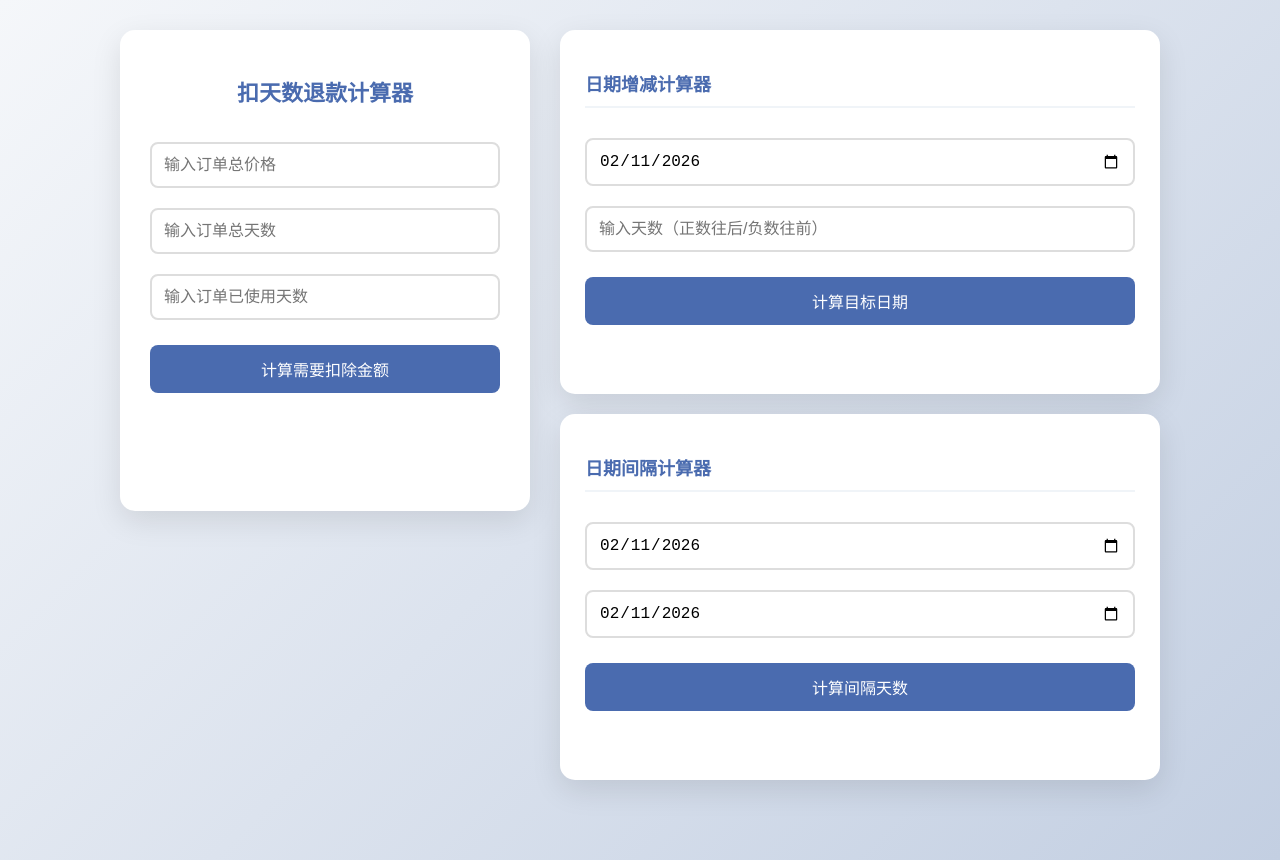
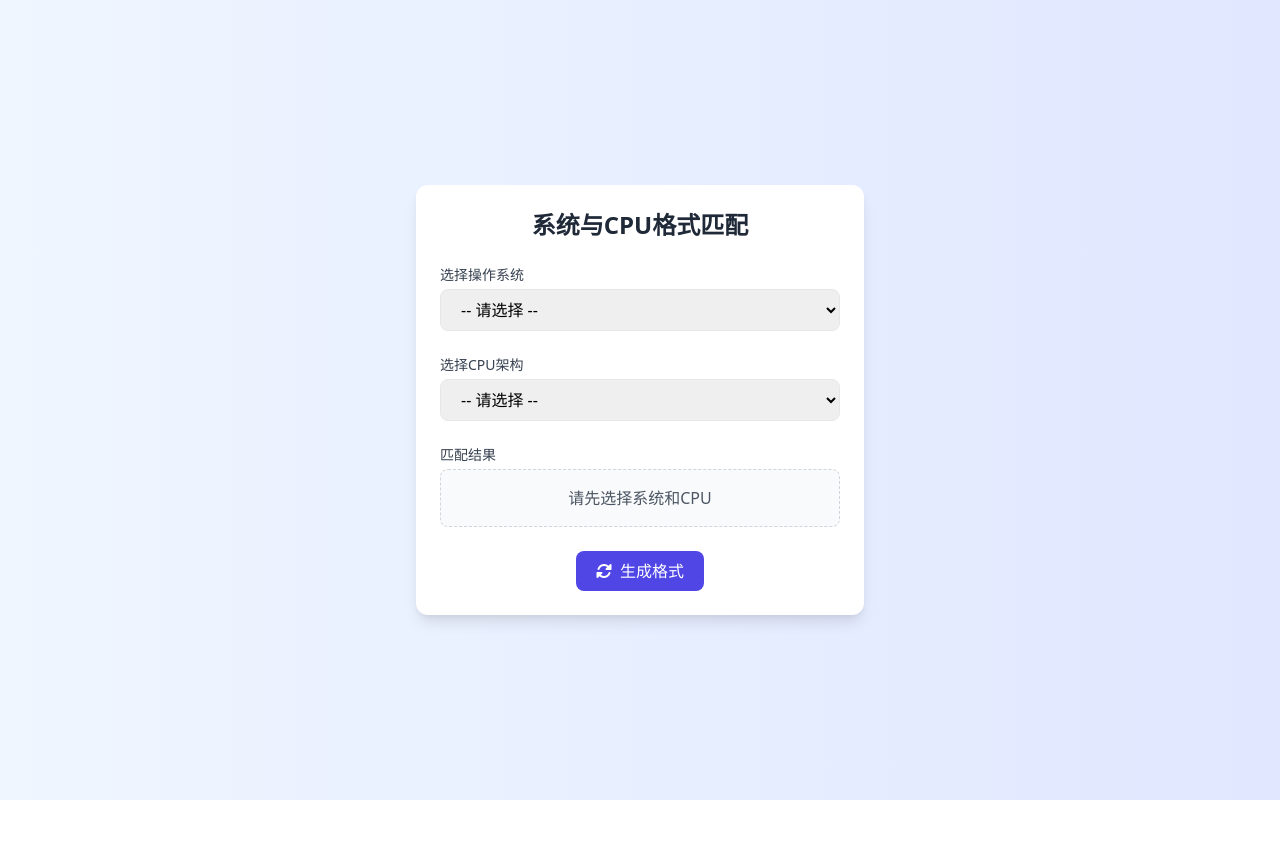
Before and after one commit to 1752647669/ljdnb, a plain HTML site: page index.html in a window 1280 px wide. After the commit the page ends 800 px from the top, so only its background shows below. Drawn offline with nearby package versions, Linux system fonts and the light colour scheme.

Commit message:
index.html

```diff
--- a/index.html
+++ b/index.html
@@ -1,225 +1,114 @@
 <!DOCTYPE html>
 <html lang="zh-CN">
+
 <head>
   <meta charset="UTF-8">
   <meta name="viewport" content="width=device-width, initial-scale=1.0">
-    <title>退款&日期综合计算器</title>
-    <style>
-        body {
-            font-family: 'Arial', sans-serif;
-            display: flex;
-            justify-content: center;
-            align-items: flex-start;
-            min-height: 100vh;
-            background: linear-gradient(135deg, #f5f7fa 0%, #c3cfe2 100%);
-            margin: 0;
-            padding: 30px 0;
-            gap: 30px; /* 左右两栏间距 */
-        }
-        .calculator {
-            background: white;
-            padding: 30px;
-            border-radius: 15px;
-            box-shadow: 0 10px 30px rgba(0, 0, 0, 0.1);
-            width: 350px;
-            text-align: center;
-        }
-        .date-calculators {
-            display: flex;
-            flex-direction: column;
-            gap: 20px; /* 两个日期计算器上下间距 */
-        }
-        .date-calc-item {
-            background: white;
-            padding: 25px;
-            border-radius: 15px;
-            box-shadow: 0 10px 30px rgba(0, 0, 0, 0.1);
-        }
-        h1 {
-            color: #4a6baf;
-            margin-bottom: 25px;
-            font-size: 22px;
-        }
-        h2 {
-            color: #4a6baf;
-            margin-bottom: 20px;
-            font-size: 18px;
-            border-bottom: 2px solid #f0f4f8;
-            padding-bottom: 10px;
-        }
-        input {
-            width: 100%;
-            padding: 12px;
-            margin: 10px 0;
-            border: 2px solid #ddd;
-            border-radius: 8px;
-            font-size: 16px;
-            box-sizing: border-box;
-            transition: border 0.3s;
-        }
-        input:focus {
-            border-color: #4a6baf;
-            outline: none;
-        }
-        button {
-            background: #4a6baf;
-            color: white;
-            border: none;
-            padding: 12px 20px;
-            margin-top: 15px;
-            border-radius: 8px;
-            cursor: pointer;
-            font-size: 16px;
-            width: 100%;
-            transition: background 0.3s;
-        }
-        button:hover {
-            background: #3a5a9f;
-        }
-        .result {
-            margin-top: 20px;
-            font-size: 18px;
-            font-weight: bold;
-            color: #4a6baf;
-            min-height: 24px;
-        }
-        .error {
-            color: #e74c3c !important;
-        }
-        /* 适配手机端 */
-        @media (max-width: 768px) {
-            body {
-                flex-direction: column;
-                align-items: center;
-                padding: 20px;
-            }
-            .calculator, .date-calc-item {
-                width: 100%;
-                max-width: 350px;
-            }
-        }
-    </style>
+  <title>系统与CPU格式匹配工具</title>
+  <link href="https://cdn.jsdelivr.net/npm/tailwindcss@2.2.19/dist/tailwind.min.css" rel="stylesheet">
+  <link rel="stylesheet" href="https://cdnjs.cloudflare.com/ajax/libs/font-awesome/6.0.0/css/all.min.css">
 </head>
-<body>
-    <!-- 左侧：原退款计算器 -->
-    <div class="calculator">
-        <h1>扣天数退款计算器</h1>
-        <input type="number" id="totalPrice" placeholder="输入订单总价格" step="0.01">
-        <input type="number" id="totalDays" placeholder="输入订单总天数" min="1">
-        <input type="number" id="usedDays" placeholder="输入订单已使用天数" min="0">
-        <button onclick="calculateRefund()">计算需要扣除金额</button>
-        <div id="deductionResult" class="result"></div>
-        <div id="refundResult" class="result"></div>
+
+<body class="bg-gradient-to-r from-blue-50 to-indigo-100 min-h-screen flex items-center justify-center p-4">
+  <div class="w-full max-w-md bg-white rounded-xl shadow-lg p-6 space-y-6">
+    <h1 class="text-2xl font-bold text-center text-gray-800">系统与CPU格式匹配</h1>
+
+    <!-- 系统下拉菜单 -->
+    <div>
+      <label class="block text-sm font-medium text-gray-700 mb-1">选择操作系统</label>
+      <select id="systemSelect"
+        class="w-full px-4 py-2 border rounded-lg focus:ring-2 focus:ring-blue-300 focus:outline-none">
+        <option value="">-- 请选择 --</option>
+        <option value="UOS统信">UOS统信</option>
+        <option value="银河麒麟">银河麒麟</option>
+        <option value="中科方德">中科方德</option>
+        <option value="中标麒麟">中标麒麟</option>
+      </select>
     </div>
 
-    <!-- 右侧：两个日期计算器（上下放置） -->
-    <div class="date-calculators">
-        <!-- 日期增减计算器 -->
-        <div class="date-calc-item">
-            <h2>日期增减计算器</h2>
-            <input type="date" id="baseDate" placeholder="选择基准日期">
-            <input type="number" id="dayOffset" placeholder="输入天数（正数往后/负数往前）" step="1">
-            <button onclick="calculateDateOffset()">计算目标日期</button>
-            <div id="offsetResult" class="result"></div>
+    <!-- CPU下拉菜单 -->
+    <div>
+      <label class="block text-sm font-medium text-gray-700 mb-1">选择CPU架构</label>
+      <select id="cpuSelect"
+        class="w-full px-4 py-2 border rounded-lg focus:ring-2 focus:ring-blue-300 focus:outline-none">
+        <option value="">-- 请选择 --</option>
+        <option value="飞腾">飞腾</option>
+        <option value="华为麒麟">华为麒麟</option>
+        <option value="鲲鹏">鲲鹏</option>
+        <option value="腾锐">腾锐</option>
+        <option value="盘古">盘古</option>
+        <option value="海光">海光</option>
+        <option value="兆芯">兆芯</option>
+        <option value="intel">intel</option>
+        <option value="amd">amd</option>
+        <option value="龙芯3a3000">龙芯3a3000</option>
+        <option value="龙芯3a4000">龙芯3a4000</option>
+        <option value="龙芯3a5000">龙芯3a5000</option>
+        <option value="龙芯3a6000">龙芯3a6000</option>
+      </select>
     </div>
 
-        <!-- 日期间隔计算器 -->
-        <div class="date-calc-item">
-            <h2>日期间隔计算器</h2>
-            <input type="date" id="startDate" placeholder="选择开始日期">
-            <input type="date" id="endDate" placeholder="选择结束日期">
-            <button onclick="calculateDateDiff()">计算间隔天数</button>
-            <div id="diffResult" class="result"></div>
+    <!-- 输出区域 -->
+    <div class="mt-4">
+      <label class="block text-sm font-medium text-gray-700 mb-1">匹配结果</label>
+      <div id="outputBox"
+        class="bg-gray-50 border border-dashed border-gray-300 rounded-lg p-4 text-center text-gray-600">
+        请先选择系统和CPU
+      </div>
+    </div>
+
+    <!-- 按钮 -->
+    <div class="flex justify-center">
+      <button onclick="generateOutput()"
+        class="px-5 py-2 bg-indigo-600 text-white rounded-lg hover:bg-indigo-700 transition transform hover:scale-105">
+        <i class="fas fa-sync-alt mr-2"></i>生成格式
+      </button>
     </div>
   </div>
 
   <script>
-        // 页面加载时设置所有日期输入框默认值为当天
-        window.onload = function() {
-            const today = new Date().toISOString().split('T')[0];
-            document.getElementById('baseDate').value = today;
-            document.getElementById('startDate').value = today;
-            document.getElementById('endDate').value = today;
+    const systemMap = {
+      "UOS统信": "dep",
+      "银河麒麟": "rpm",
+      "中科方德": "dep",
+      "中标麒麟": "rpm"
     };
 
-        // 原退款计算器逻辑
-        function calculateRefund() {
-            const totalPrice = parseFloat(document.getElementById('totalPrice').value) || 0;
-            const totalDays = parseFloat(document.getElementById('totalDays').value) || 0;
-            const usedDays = parseFloat(document.getElementById('usedDays').value) || 0;
-            const deductionEl = document.getElementById('deductionResult');
-            const refundEl = document.getElementById('refundResult');
+    const cpuMap = {
+      "飞腾": "arm",
+      "华为麒麟": "arm",
+      "鲲鹏": "arm",
+      "腾锐": "arm",
+      "盘古": "arm",
+      "海光": "x64",
+      "兆芯": "x64",
+      "intel": "x64",
+      "amd": "x64",
+      "龙芯3a3000": "mips",
+      "龙芯3a4000": "mips",
+      "龙芯3a5000": "loongarch",
+      "龙芯3a6000": "loongarch"
+    };
 
-            if (isNaN(totalPrice) || isNaN(totalDays) || isNaN(usedDays) ||
-                totalPrice < 0 || totalDays <= 0 || usedDays < 0 || usedDays > totalDays) {
-                deductionEl.textContent = '请输入有效数值：价格≥0，总天数≥1，已用天数≤总天数！';
-                deductionEl.classList.add('error');
-                refundEl.textContent = '';
+    function generateOutput() {
+      const system = document.getElementById("systemSelect").value;
+      const cpu = document.getElementById("cpuSelect").value;
+      const outputBox = document.getElementById("outputBox");
+
+      if (!system || !cpu) {
+        outputBox.textContent = "请先选择系统和CPU";
+        outputBox.className = "bg-yellow-50 border border-dashed border-yellow-300 rounded-lg p-4 text-center text-yellow-600";
         return;
       }
 
-            const dailyPrice = Number((totalPrice / totalDays).toFixed(2));
-            const deductionAmount = Number((dailyPrice * usedDays).toFixed(2));
-            const refundAmount = Number((totalPrice - deductionAmount).toFixed(2));
+      const systemFormat = systemMap[system];
+      const cpuFormat = cpuMap[cpu];
+      const result = `${cpuFormat}.${systemFormat}`;
 
-            deductionEl.classList.remove('error');
-            deductionEl.textContent = `需扣除金额：¥${deductionAmount.toFixed(2)}`;
-            refundEl.textContent = `可退金额：¥${refundAmount.toFixed(2)}`;
-        }
-
-        // 日期增减计算器逻辑（往后/往前N天）
-        function calculateDateOffset() {
-            const baseDate = new Date(document.getElementById('baseDate').value);
-            const dayOffset = parseInt(document.getElementById('dayOffset').value) || 0;
-            const resultEl = document.getElementById('offsetResult');
-
-            if (isNaN(baseDate.getTime())) {
-                resultEl.textContent = '请选择有效的基准日期！';
-                resultEl.classList.add('error');
-                return;
-            }
-
-            // 计算目标日期（毫秒数加减）
-            const targetDate = new Date(baseDate);
-            targetDate.setDate(baseDate.getDate() + dayOffset);
-
-            // 格式化日期为 YYYY-MM-DD
-            const formattedDate = targetDate.toISOString().split('T')[0];
-            const direction = dayOffset > 0 ? '往后' : dayOffset < 0 ? '往前' : '（无偏移）';
-
-            resultEl.classList.remove('error');
-            resultEl.textContent = `${direction}${Math.abs(dayOffset)}天：${formattedDate}`;
-        }
-
-        // 日期间隔计算器逻辑（计算后自动导入到左侧已使用天数）
-        function calculateDateDiff() {
-            const startDate = new Date(document.getElementById('startDate').value);
-            const endDate = new Date(document.getElementById('endDate').value);
-            const resultEl = document.getElementById('diffResult');
-            const usedDaysInput = document.getElementById('usedDays'); // 获取左侧已使用天数输入框
-
-            if (isNaN(startDate.getTime()) || isNaN(endDate.getTime())) {
-                resultEl.textContent = '请选择有效的开始和结束日期！';
-                resultEl.classList.add('error');
-                return;
-            }
-
-            if (startDate > endDate) {
-                resultEl.textContent = '开始日期不能晚于结束日期！';
-                resultEl.classList.add('error');
-                return;
-            }
-
-            // 计算天数差（毫秒转天）
-            const timeDiff = endDate - startDate;
-            const dayDiff = Math.floor(timeDiff / (1000 * 60 * 60 * 24));
-
-            // 自动将间隔天数填入左侧"订单已使用天数"输入框
-            usedDaysInput.value = dayDiff;
-
-            resultEl.classList.remove('error');
-            resultEl.textContent = `两个日期间隔：${dayDiff} 天（已自动填入已使用天数）`;
+      outputBox.textContent = result;
+      outputBox.className = "bg-green-50 border border-dashed border-green-300 rounded-lg p-4 text-center text-green-600 font-mono";
     }
   </script>
 </body>
+
 </html>
```
Lines whose indentation alone changed are shown as unchanged.
